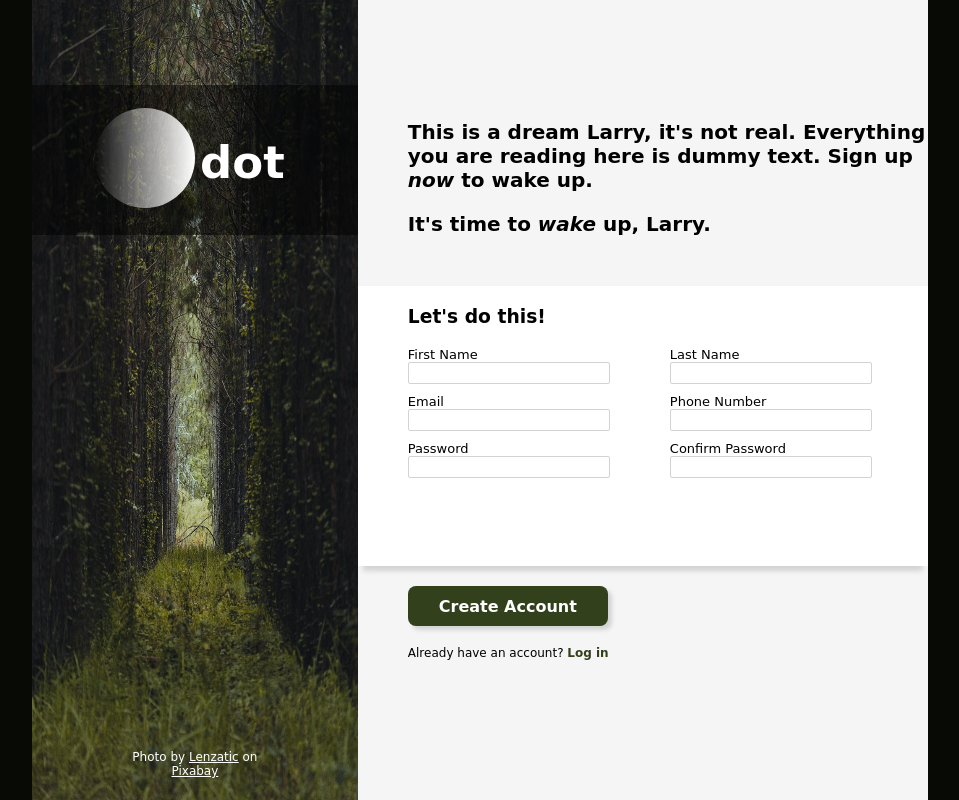
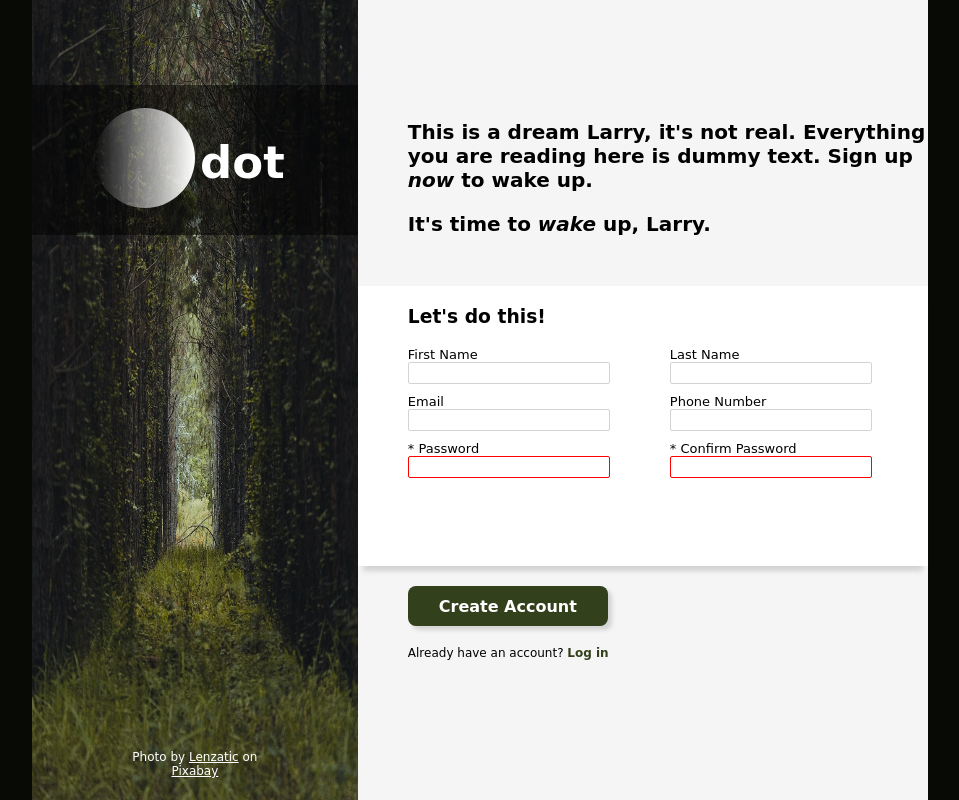
Before and after one commit to JLionPerez/odin-sign-up-form, a plain HTML site: page index.html in a window 1280 px wide. Shown: the whole page, without its empty margins (160-1119 px from the left). Drawn offline with Linux system fonts and the light colour scheme; a web font is replaced by a local one.

Commit message:
Add invalid input + final comments

```diff
--- a/index.html
+++ b/index.html
@@ -57,8 +57,8 @@
                         <label for="email">Email</label>
                         <input type="text" id="email">
 
-                        <label for="password">Password</label>
-                        <input type="text" id="password">
+                        <label for="password">* Password</label>
+                        <input type="text" id="password" required>
                     </form>
 
                     <form class="right-form" action="#" method="post">
@@ -68,8 +68,8 @@
                         <label for="phone-number">Phone Number</label>
                         <input type="text" id="phone-number">
 
-                        <label for="confirm-password">Confirm Password</label>
-                        <input type="text" id="confirm-password">
+                        <label for="confirm-password">* Confirm Password</label>
+                        <input type="text" id="confirm-password" required>
                     </form>
                 </div>
             </div>
--- a/styles.css
+++ b/styles.css
@@ -135,8 +135,12 @@ input {
 }
 
 input:focus {
-    border: 1.5px solid #be29ec;
+    border-color: #be29ec;
     box-shadow: 4px 4px 8px lightgray;
+}
+
+input:invalid {
+    border-color: red;
 }
 
 .footer {
```
